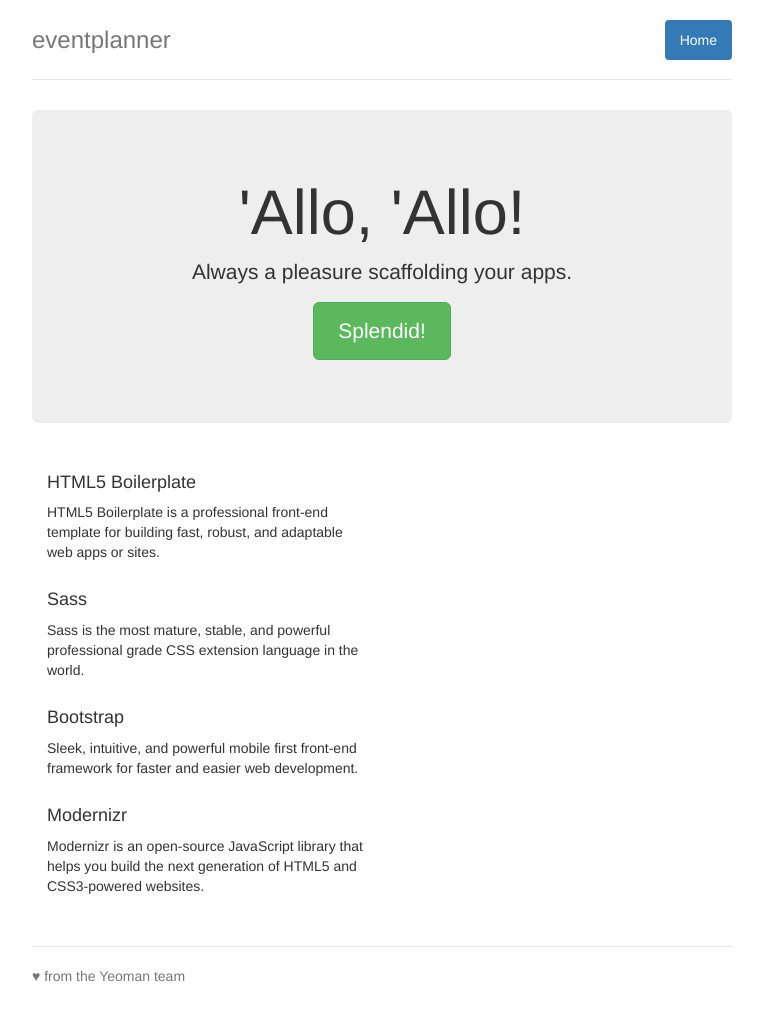
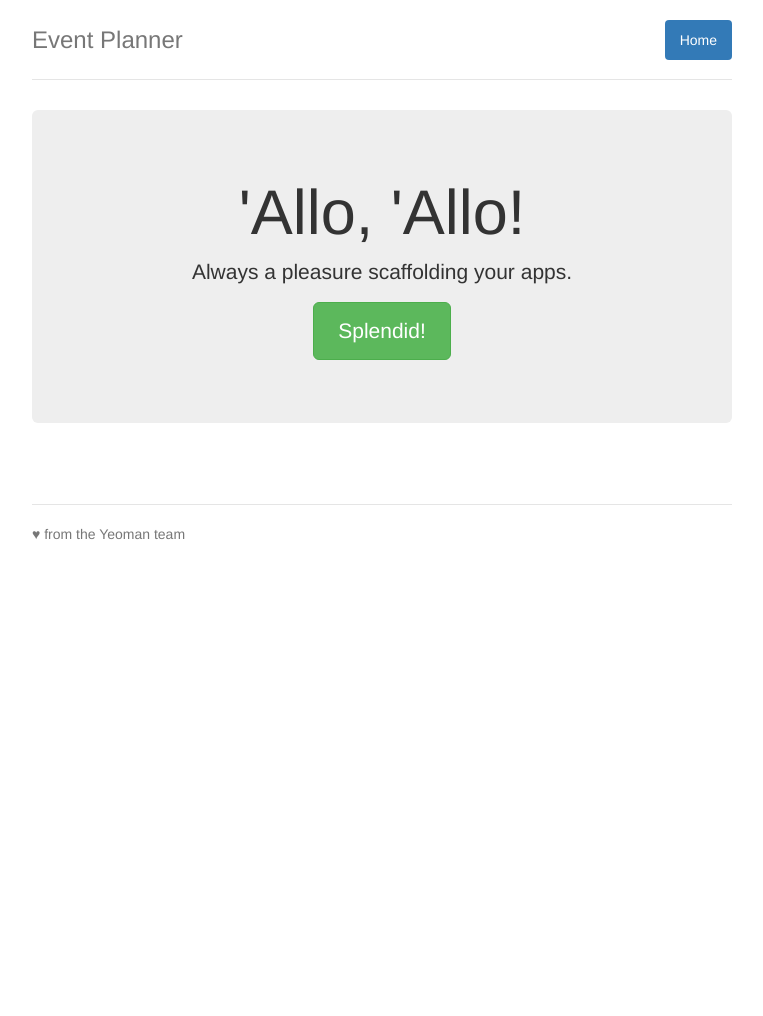
Before and after one commit to rko2/eventplanner, a website: page app/index.html in a window 1280 px wide. Shown: the whole page, without its empty margins (258-1021 px from the left). After the commit the page ends 800 px from the top, so only its background shows below. Drawn offline with nearby package versions, Linux system fonts and the light colour scheme; files that its build step writes are made by us from their sources.

Commit message:
clear default text

```diff
--- a/app/index.html
+++ b/app/index.html
@@ -32,7 +32,7 @@
         <ul class="nav nav-pills pull-right">
           <li class="active"><a href="#">Home</a></li>
         </ul>
-        <h3 class="text-muted">eventplanner</h3>
+        <h3 class="text-muted">Event Planner</h3>
       </div>
 
       <div class="jumbotron">
@@ -43,17 +43,6 @@
 
       <div class="row marketing">
         <div class="col-lg-6">
-          <h4>HTML5 Boilerplate</h4>
-          <p>HTML5 Boilerplate is a professional front-end template for building fast, robust, and adaptable web apps or sites.</p>
-
-          <h4>Sass</h4>
-          <p>Sass is the most mature, stable, and powerful professional grade CSS extension language in the world.</p>
-
-          <h4>Bootstrap</h4>
-          <p>Sleek, intuitive, and powerful mobile first front-end framework for faster and easier web development.</p>
-          <h4>Modernizr</h4>
-          <p>Modernizr is an open-source JavaScript library that helps you build the next generation of HTML5 and CSS3-powered websites.</p>
-
         </div>
       </div>
 
```
